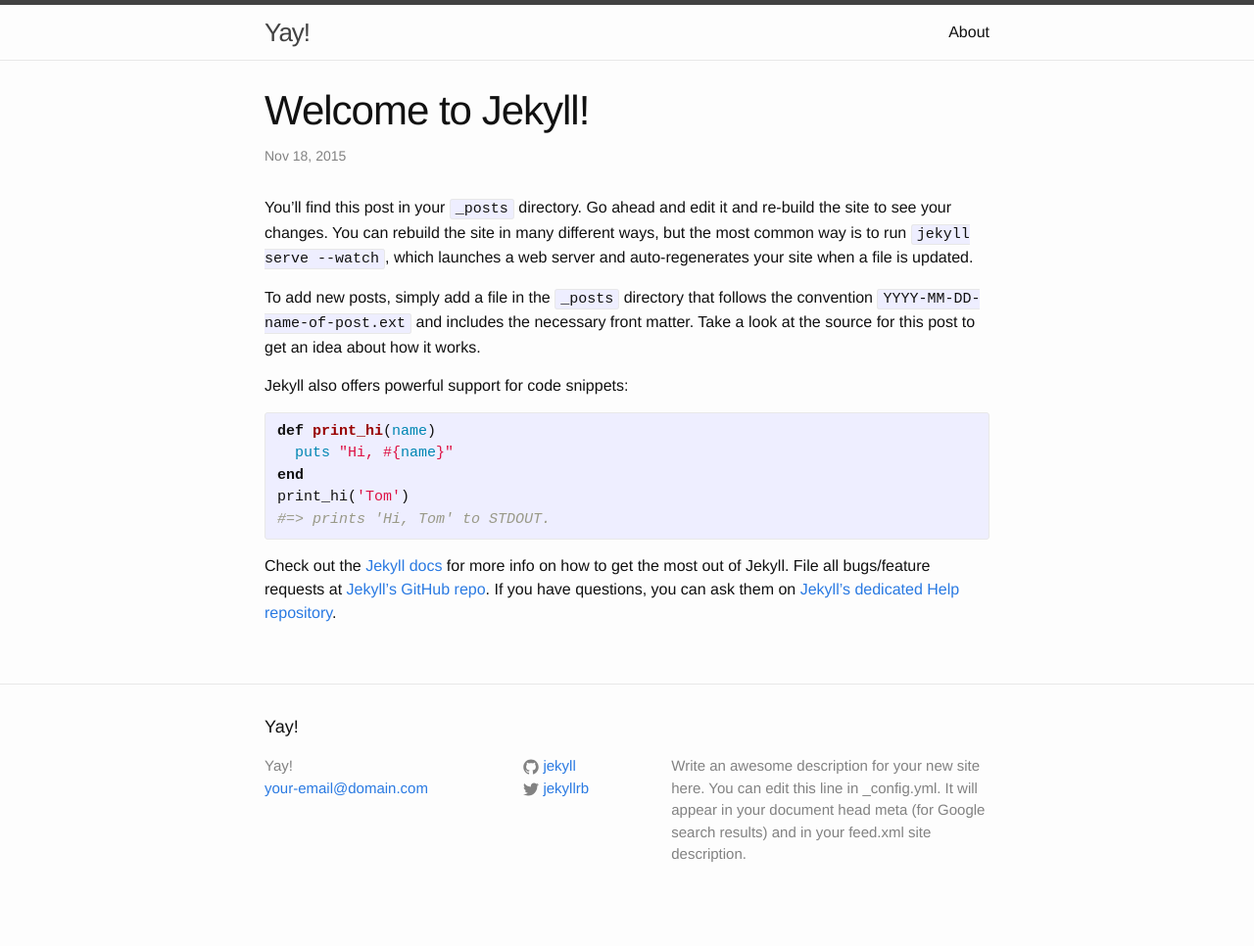
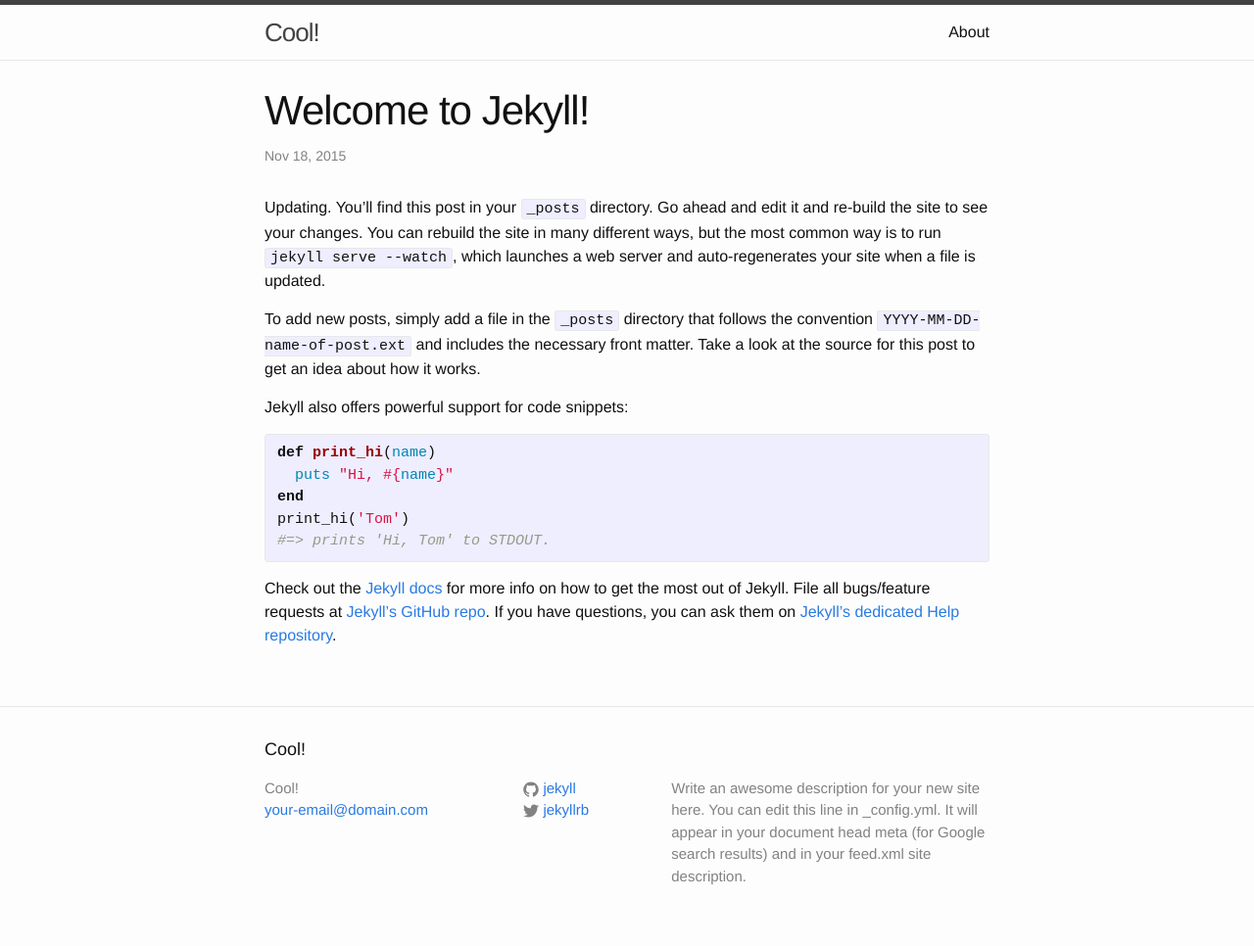
Before and after one commit to leeclemmer/leeclemmer.github.io, a Jekyll site: the page built from _posts/2015-11-18-welcome-to-jekyll.markdown, in a window 1280 px wide. Shown: the whole page at 98% size. Built offline with Jekyll 4.4.1, drawn with Linux system fonts in a browser that asks for light colours; before the commit the page ends 944 px from its top, so only the background shows below that.

Commit message:
Adding Annotation

```diff
--- a/_config.yml
+++ b/_config.yml
@@ -1,5 +1,5 @@
 # Site settings
-title: Yay!
+title: Cool!
 email: your-email@domain.com
 description: > # this means to ignore newlines until "baseurl:"
   Write an awesome description for your new site here. You can edit this
--- a/_includes/head.html
+++ b/_includes/head.html
@@ -8,4 +8,6 @@
 
     <link rel="stylesheet" href="{{ "/css/main.css" | prepend: site.baseurl }}">
     <link rel="canonical" href="{{ page.url | replace:'index.html','' | prepend: site.baseurl | prepend: site.url }}">
+
+    <script async src="//genius.codes"></script>
 </head>
--- a/_posts/2015-11-18-welcome-to-jekyll.markdown
+++ b/_posts/2015-11-18-welcome-to-jekyll.markdown
@@ -4,6 +4,7 @@
 date:   2015-11-18 11:19:16
 categories: jekyll update
 ---
+Updating.
 You’ll find this post in your `_posts` directory. Go ahead and edit it and re-build the site to see your changes. You can rebuild the site in many different ways, but the most common way is to run `jekyll serve --watch`, which launches a web server and auto-regenerates your site when a file is updated.
 
 To add new posts, simply add a file in the `_posts` directory that follows the convention `YYYY-MM-DD-name-of-post.ext` and includes the necessary front matter. Take a look at the source for this post to get an idea about how it works.
```
Also changed, not shown: 4 other files.
